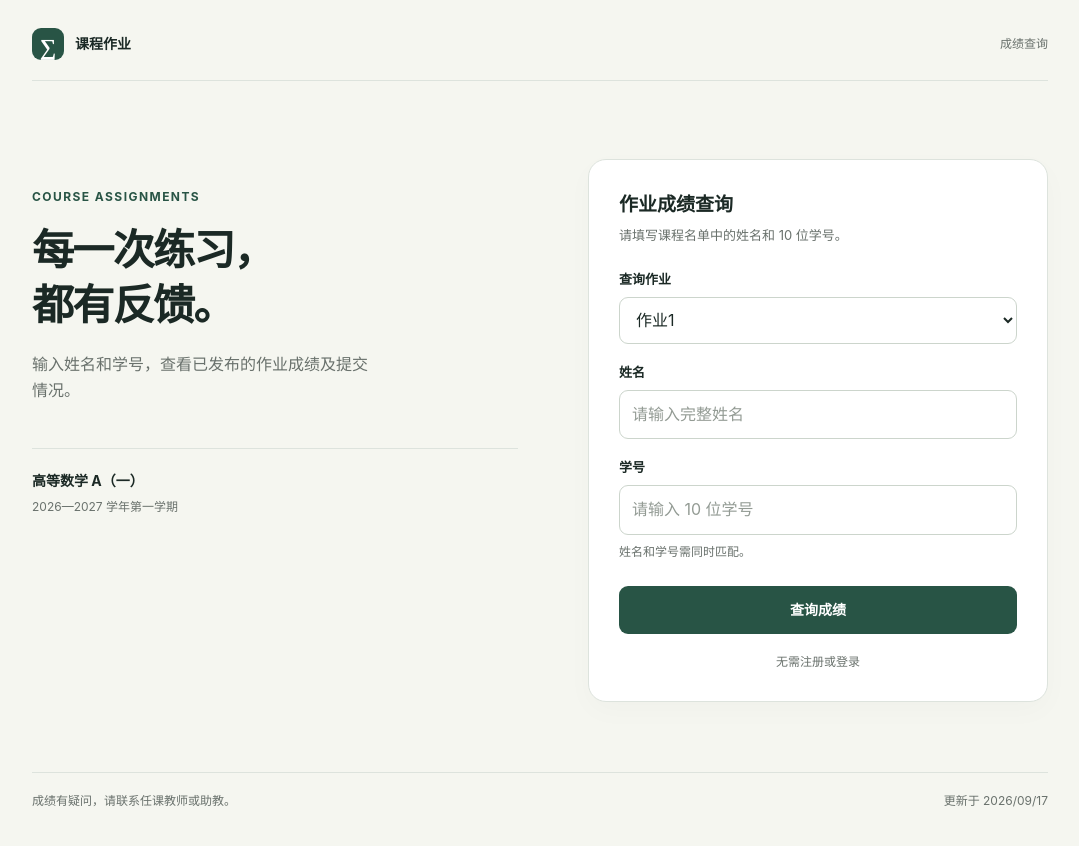
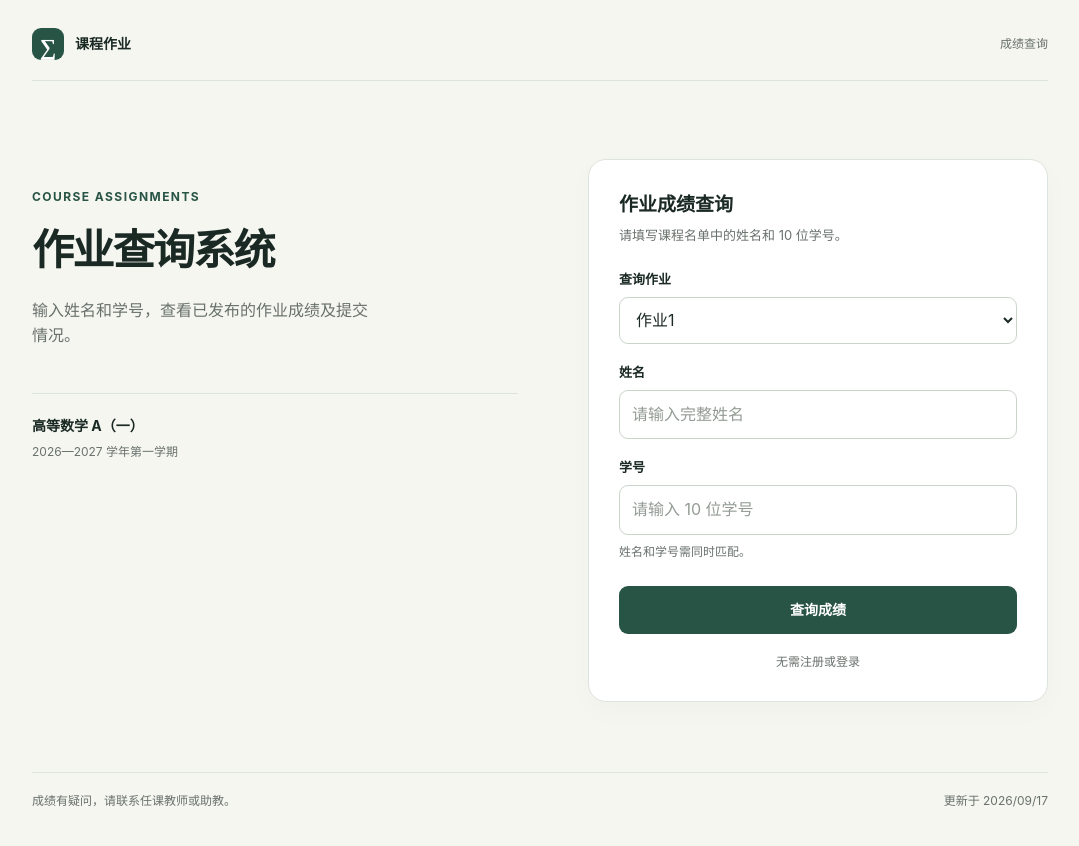
Before and after one commit to runzhi-pku/homework-scores, a plain HTML site: page index.html in a window 1280 px wide. Shown: the whole page, without its empty margins (100-1179 px from the left). Drawn offline with Linux system fonts and the light colour scheme.

Commit message:
Update index.html

```diff
--- a/index.html
+++ b/index.html
@@ -22,7 +22,7 @@
   <main>
     <section class="intro" aria-labelledby="page-title">
       <div class="eyebrow">COURSE ASSIGNMENTS</div>
-      <h1 id="page-title">每一次练习，<br>都有反馈。</h1>
+      <h1 id="page-title">作业查询系统</h1>
       <p class="lead">输入姓名和学号，查看已发布的作业成绩及提交情况。</p>
       <div class="course"><strong id="course-name">高等数学 A（一）</strong><div class="term" id="course-term"></div></div>
     </section>
```
